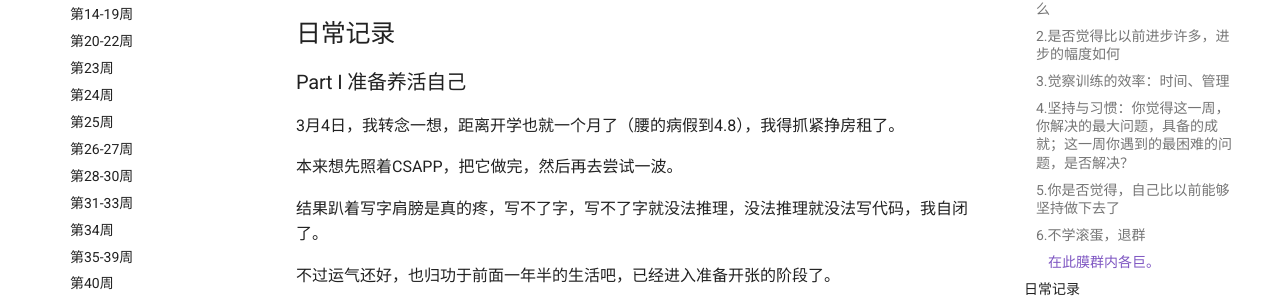
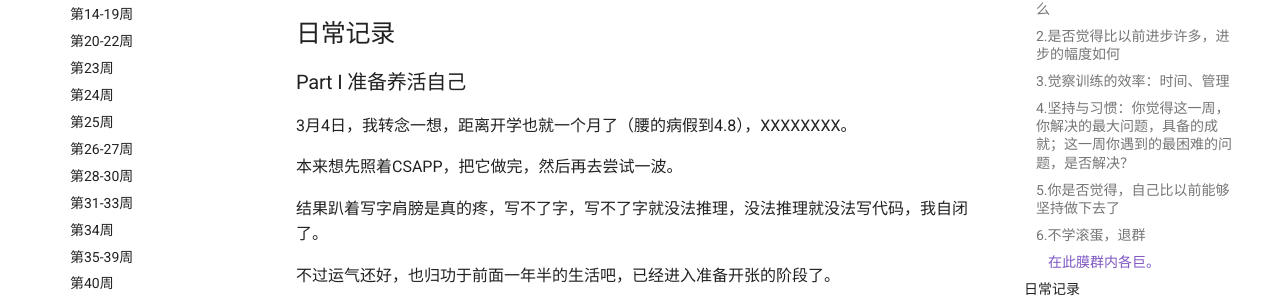
Before and after one commit to Haohahahaha/chat, an MkDocs documentation site: the page built from docs/1-Weekly/2021-2022/48-49th_week_by_Zhang-Hanzhe.md, in a window 1280 px wide and 900 px high, scrolled down 1047 px. Shown: the part 144-445 px from the top of the window. Built offline with MkDocs 1.6.1 and Material for MkDocs 9.7.7, drawn with Linux system fonts in a browser that asks for light colours.

Commit message:
2025-03-10_00:45:27 update

```diff
--- a/docs/1-Weekly/2021-2022/48-49th_week_by_Zhang-Hanzhe.md
+++ b/docs/1-Weekly/2021-2022/48-49th_week_by_Zhang-Hanzhe.md
@@ -43,7 +43,7 @@
 
 ### Part I 准备养活自己
 
-3月4日，我转念一想，距离开学也就一个月了（腰的病假到4.8），我得抓紧挣房租了。
+3月4日，我转念一想，距离开学也就一个月了（腰的病假到4.8），XXXXXXXX。
 
 本来想先照着CSAPP，把它做完，然后再去尝试一波。
 
```
